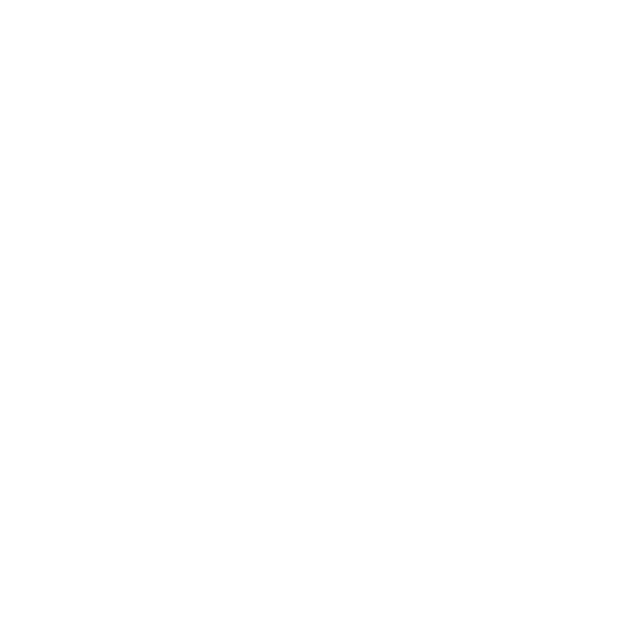
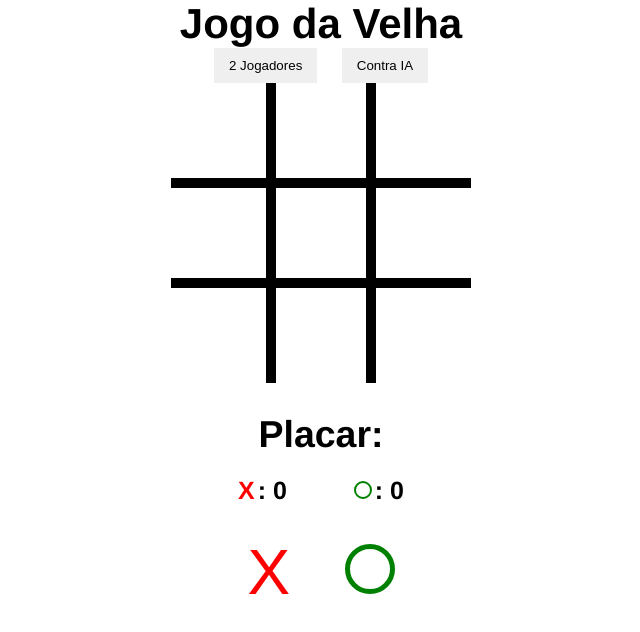
Before and after one commit to ArlissonC/Jogo-da-Velha, a plain HTML site: page index.html in a window 1280 px wide. Shown: the whole page, without its empty margins (319-959 px from the left). Drawn offline with Linux system fonts and the light colour scheme.

Commit message:
Index e estilos

```diff
--- a/css/style.css
+++ b/css/style.css
@@ -0,0 +1,142 @@
+* {
+  padding: 0;
+  margin: 0;
+  box-sizing: border-box;
+}
+
+body {
+  text-align: center;
+  font-family: Helvetica, Arial, sans-serif;
+}
+
+h1 {
+  font-size: 2.625em;
+}
+
+/* Botões */
+
+.buttons-container button {
+  border: none;
+  padding: 10px 15px;
+  margin: 0 10px;
+}
+
+/* Jogo */
+
+#container {
+  display: flex;
+  width: 300px;
+  flex-direction: row;
+  flex-wrap: wrap;
+  margin: 0 auto;
+}
+
+.box {
+  height: 100px;
+  border: 5px solid #000;
+  display: flex;
+  justify-content: center;
+  align-items: center;
+  flex: 1 1 33%;
+}
+
+#block1,
+#block2,
+#block3 {
+  border-top: none;
+}
+
+#block1,
+#block4,
+#block7 {
+  border-left: none;
+}
+
+#block7,
+#block8,
+#block9 {
+  border-bottom: none;
+}
+
+#block3,
+#block6,
+#block9 {
+  border-right: none;
+}
+
+/* Símbolos */
+
+.x {
+  font-size: 4em;
+  color: red;
+  display: inline-block;
+}
+
+.o {
+  width: 50px;
+  height: 50px;
+  border: 5px solid green;
+  border-radius: 50%;
+  display: inline-block;
+}
+
+/* Classe Hide */
+
+.hide {
+  /* display: none !important; */
+}
+
+/* Placar */
+
+.scoreboard-container {
+  font-weight: bold;
+  margin-top: 30px;
+  font-size: 1.562em;
+  position: relative;
+  margin-left: auto;
+  margin-right: auto;
+}
+
+.scoreboard-container h2 {
+  margin-bottom: 20px;
+}
+
+#x-scoreboard {
+  color: red;
+  margin-right: 3px;
+}
+
+#o-scoreboard {
+  display: inline-block;
+  width: 18px;
+  height: 18px;
+  border: 2px solid green;
+  border-radius: 50%;
+  margin-right: 3px;
+}
+
+.score-box {
+  margin: 0 30px;
+}
+
+.x {
+  margin-top: 30px;
+  margin-right: 50px;
+}
+
+/* Mensagem */
+
+#message p {
+  position: absolute;
+  margin-left: auto;
+  margin-right: auto;
+  left: 0;
+  right: 0;
+  top: 150px;
+  width: 500px;
+  font-size: 3.125em;
+  background: #000;
+  color: #fff;
+  padding: 20px;
+  display: none;
+}
--- a/index.html
+++ b/index.html
@@ -10,6 +10,45 @@
 </head>
 
 <body>
+  <h1>Jogo da Velha</h1>
+  <!-- Modo de Jogo -->
+  <div class="buttons-container">
+    <button class="2-players">2 Jogadores</button>
+    <button class="ai-player">Contra IA</button>
+  </div>
+  <!-- Jogo -->
+  <div id="container" class="hide">
+    <div class="box" id="block1"></div>
+    <div class="box" id="block2"></div>
+    <div class="box" id="block3"></div>
+    <div class="box" id="block4"></div>
+    <div class="box" id="block5"></div>
+    <div class="box" id="block6"></div>
+    <div class="box" id="block7"></div>
+    <div class="box" id="block8"></div>
+    <div class="box" id="block9"></div>
+    <!-- Placar -->
+    <div class="scoreboard-container">
+      <h2>Placar:</h2>
+      <span class="score-box">
+        <span id="x-scoreboard">X</span>:
+        <span id="scoreboard-1">0</span>
+      </span>
+      <span class="score-box">
+        <span id="o-scoreboard"></span>:
+        <span id="scoreboard-2">0</span>
+      </span>
+    </div>
+  </div>
+  <!-- Elementos -->
+  <div class="hide">
+    <div class="x">X</div>
+    <div class="o"></div>
+  </div>
+  <!-- Mensagem -->
+  <div id="message" class="hide">
+    <p></p>
+  </div>
   <script src="js/main.js"></script>
 </body>
 
```
